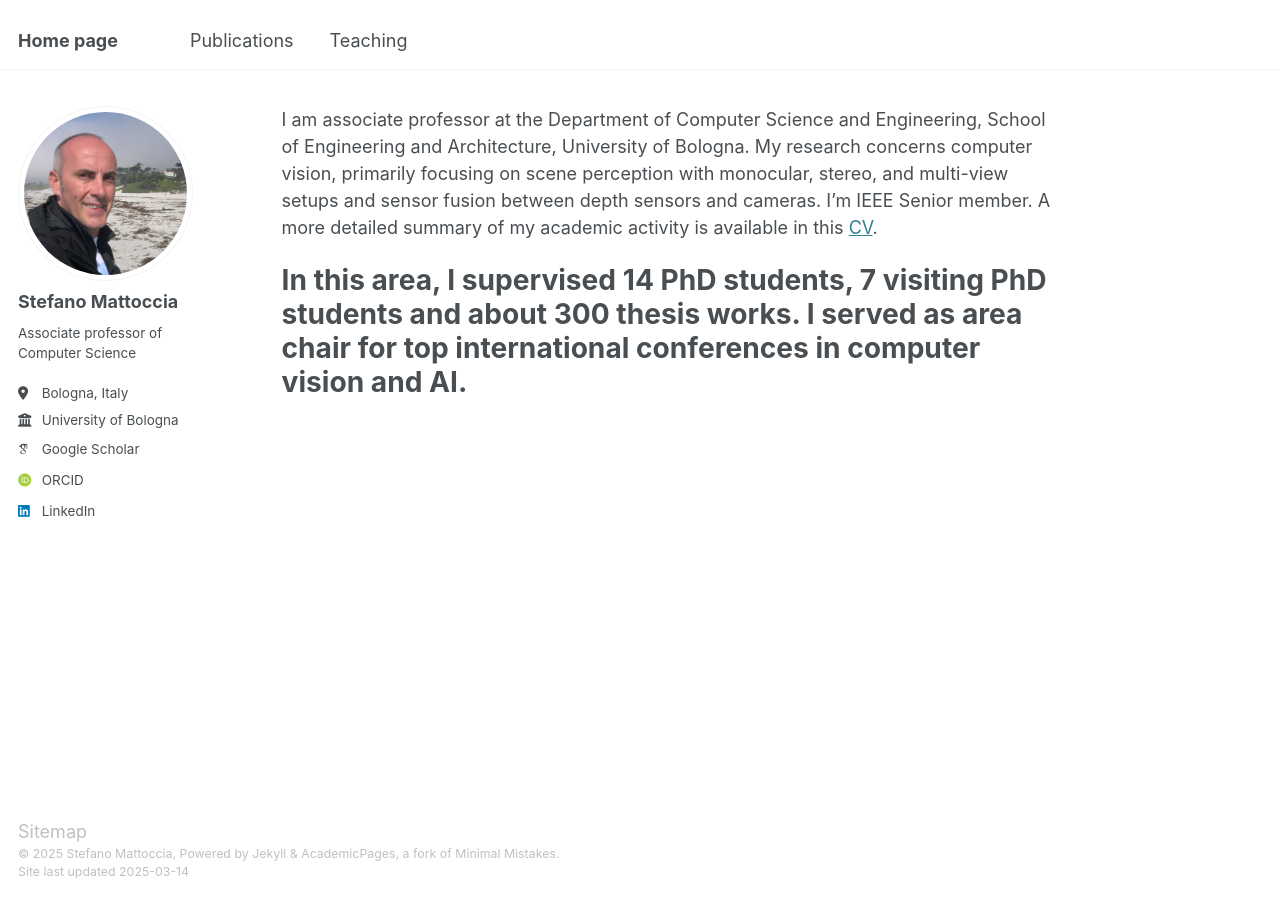
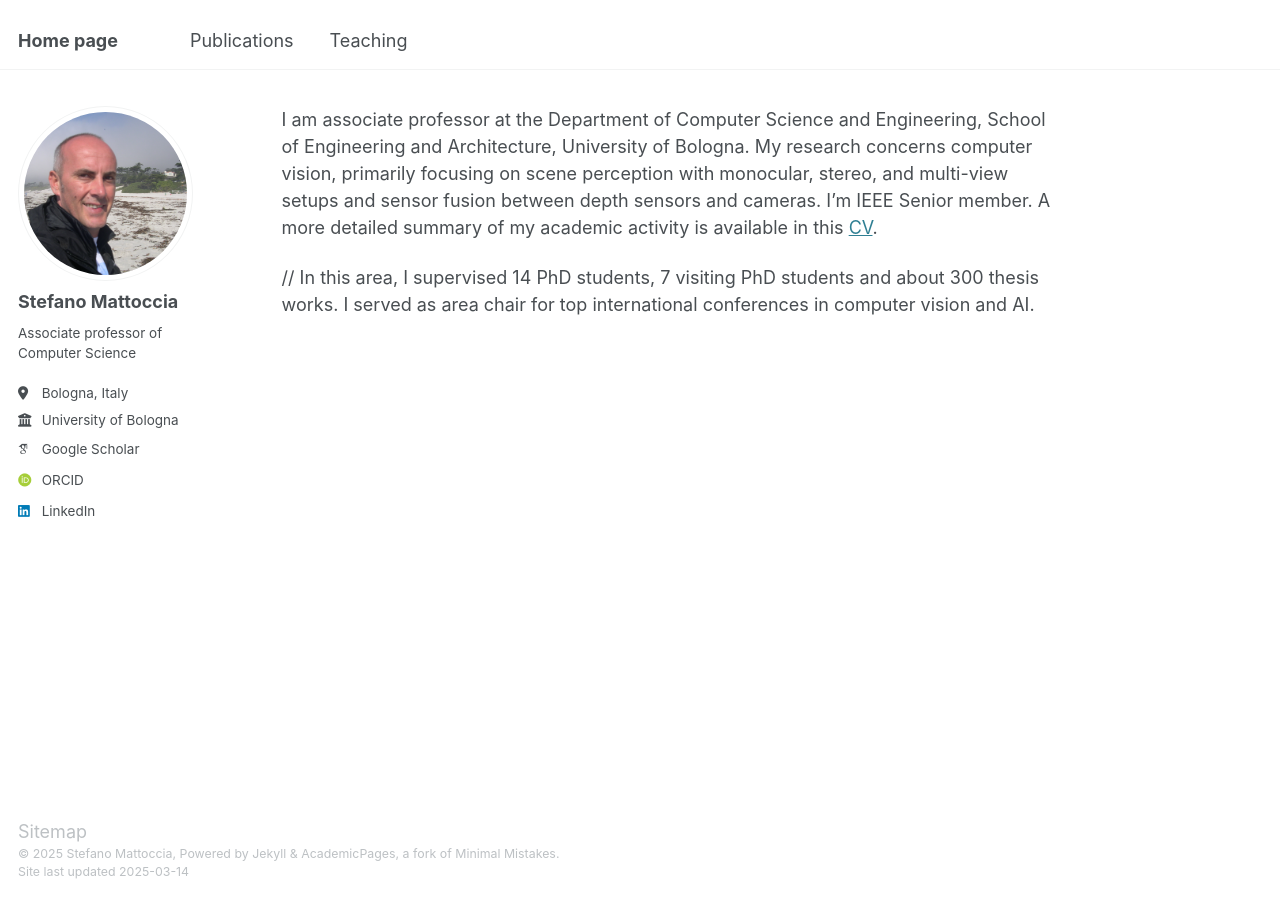
Before and after one commit to stefanomattoccia/stefanomattoccia.github.io, a Jekyll site: the page built from _pages/about.md, in a window 1280 px wide. Built offline with Jekyll 4.4.1, drawn with Linux system fonts in a browser that asks for light colours; some web fonts are replaced.

```diff
--- a/_pages/about.md
+++ b/_pages/about.md
@@ -9,4 +9,4 @@ redirect_from:
 
 I am associate professor at the Department of Computer Science and Engineering, School of Engineering and Architecture, University of Bologna. My research concerns computer vision, primarily focusing on scene perception with monocular, stereo, and multi-view setups and sensor fusion between depth sensors and cameras. I’m IEEE Senior member. A more detailed summary of my academic activity is available in this [CV](/files/CV_ENG.pdf).
 
-# In this area, I supervised 14 PhD students, 7 visiting PhD students and about 300 thesis works. I served as area chair for top international conferences in computer vision and AI.
+// In this area, I supervised 14 PhD students, 7 visiting PhD students and about 300 thesis works. I served as area chair for top international conferences in computer vision and AI.
```
